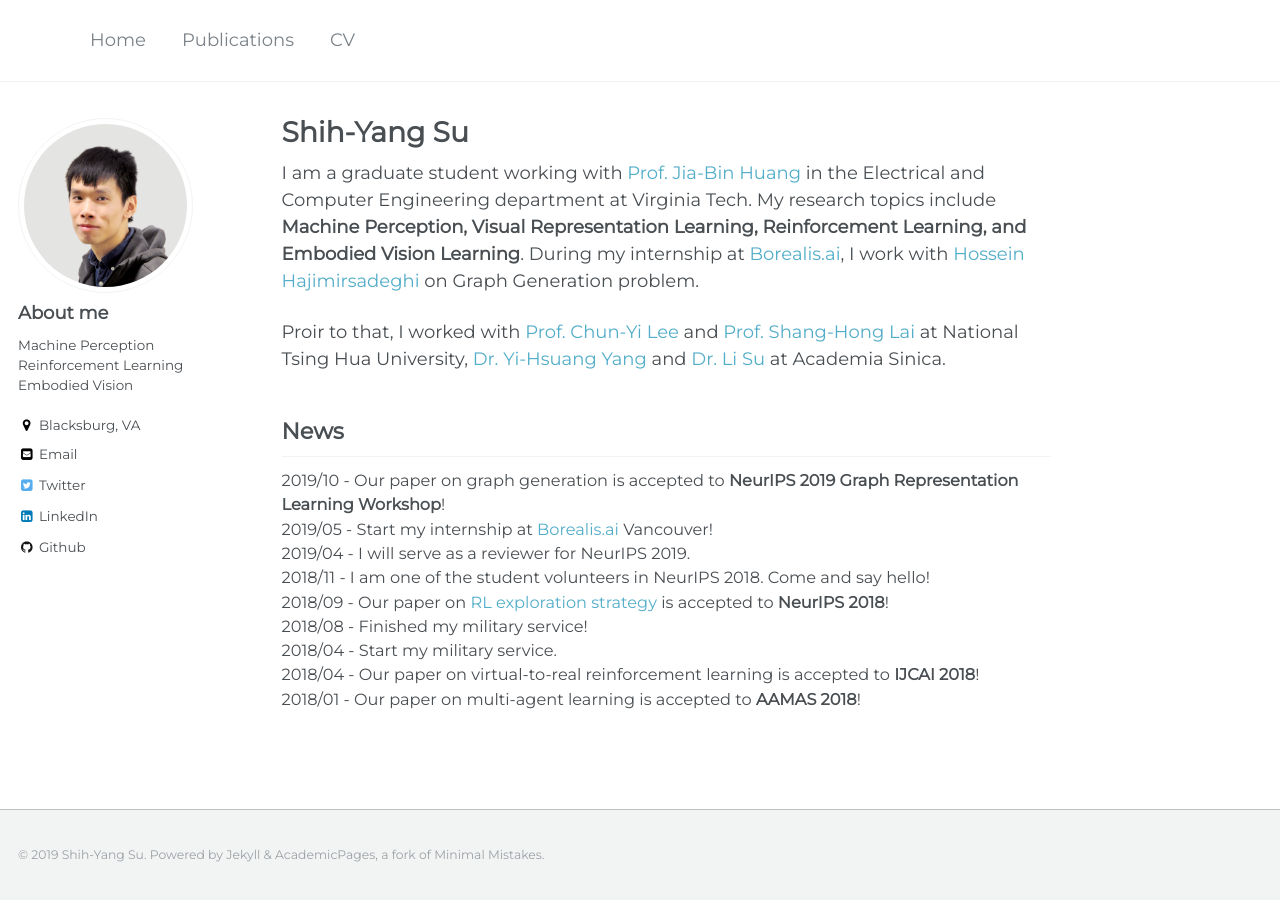
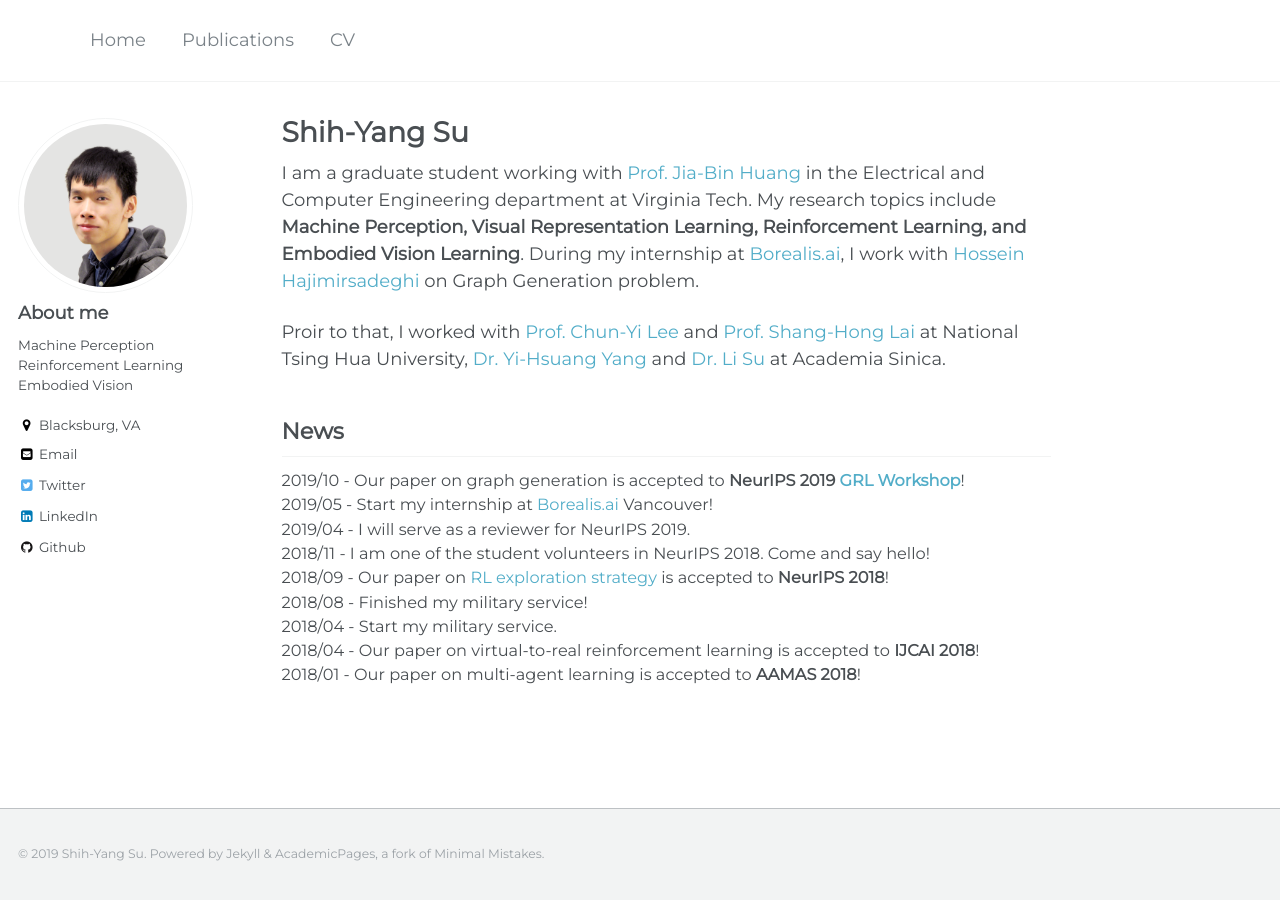
Before and after one commit to LemonATsu/LemonATsu.github.io, a Jekyll site: the page built from _pages/about.md, in a window 1280 px wide. Built offline with Jekyll 4.4.1, drawn with Linux system fonts in a browser that asks for light colours.

Commit message:
update again

```diff
--- a/_pages/about.md
+++ b/_pages/about.md
@@ -17,7 +17,7 @@ Proir to that, I worked with [Prof. Chun-Yi Lee](http://cymaxwelllee.wixsite.com
 
 ## News
 <div class="news" style="font-size:0.9em">
-2019/10 - Our paper on graph generation is accepted to <b>NeurIPS 2019 Graph Representation Learning Workshop</b>! <br>
+2019/10 - Our paper on graph generation is accepted to <b>NeurIPS 2019 <a href="https://grlearning.github.io/">GRL Workshop</a></b>! <br>
 2019/05 - Start my internship at <a href="https://www.borealisai.com">Borealis.ai</a> Vancouver! <br>
 2019/04 - I will serve as a reviewer for NeurIPS 2019. <br>
 2018/11 - I am one of the student volunteers in NeurIPS 2018. Come and say hello! <br>
```
